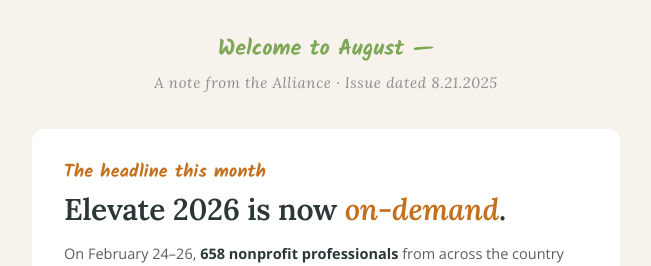
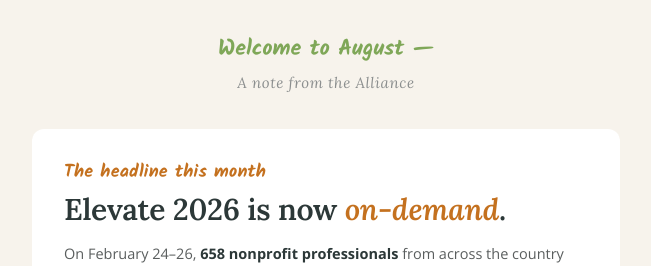
Before and after one commit to woofwallee/ethantouch.com, a Jekyll site: the page built from lab/emails/nla/index.html, in a window 1280 px wide and 900 px high, scrolled down 328 px, cut to the strip 187-453 px from the top of the window. Shown: the whole strip, without its empty margins (314-965 px from the left). Built offline with Jekyll 4.4.1, drawn with Linux system fonts in a browser that asks for light colours.

Commit message:
Remove issue date from NLA email greeting
Co-Authored-By: Claude Sonnet 4.6 <noreply@anthropic.com>

```diff
--- a/lab/emails/nla/index.html
+++ b/lab/emails/nla/index.html
@@ -690,7 +690,7 @@ sitemap: false
   <!-- GREETING -->
   <div class="greeting">
     <div class="script">Welcome to August —</div>
-    <div class="date">A note from the Alliance · Issue dated 8.21.2025</div>
+    <div class="date">A note from the Alliance</div>
   </div>
 
   <!-- LEAD STORY: Elevate -->
```
